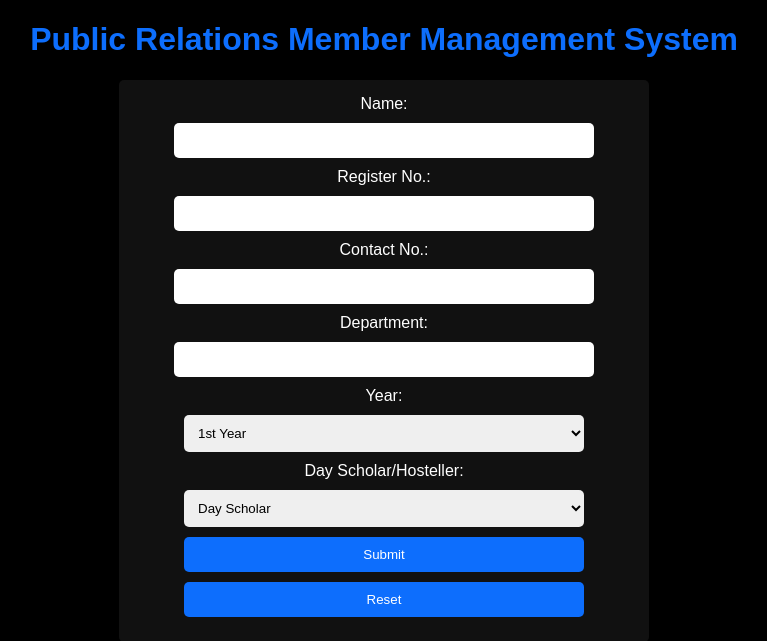
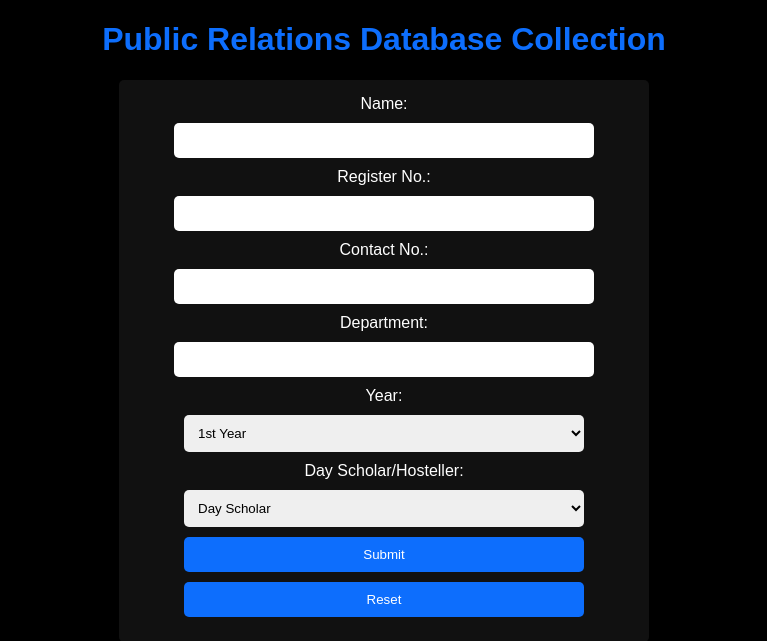
Before and after one commit to Ramanujam33/Public-Relations, a Flask app: page / in a window 1280 px wide. Shown: the top 641 px of the page, without its empty margins (256-1023 px from the left). Run offline with Flask 3, Linux system fonts and the light colour scheme; data comes from the database, SQL or seed files in the repository.

Commit message:
Changed title and label

```diff
--- a/templates/index.html
+++ b/templates/index.html
@@ -3,12 +3,12 @@
 <head>
     <meta charset="UTF-8">
     <meta name="viewport" content="width=device-width, initial-scale=1.0">
-    <title>Member Management</title>
+    <title>PR Database</title>
     <link rel="stylesheet" href="/static/styles.css">
 </head>
 <body>
     <div class="container">
-        <h1>Public Relations Member Management System</h1>
+        <h1>Public Relations Database Collection</h1>
         <form method="POST">
             <input type="hidden" name="member_id" id="member_id">
             <label for="name">Name:</label>
```
